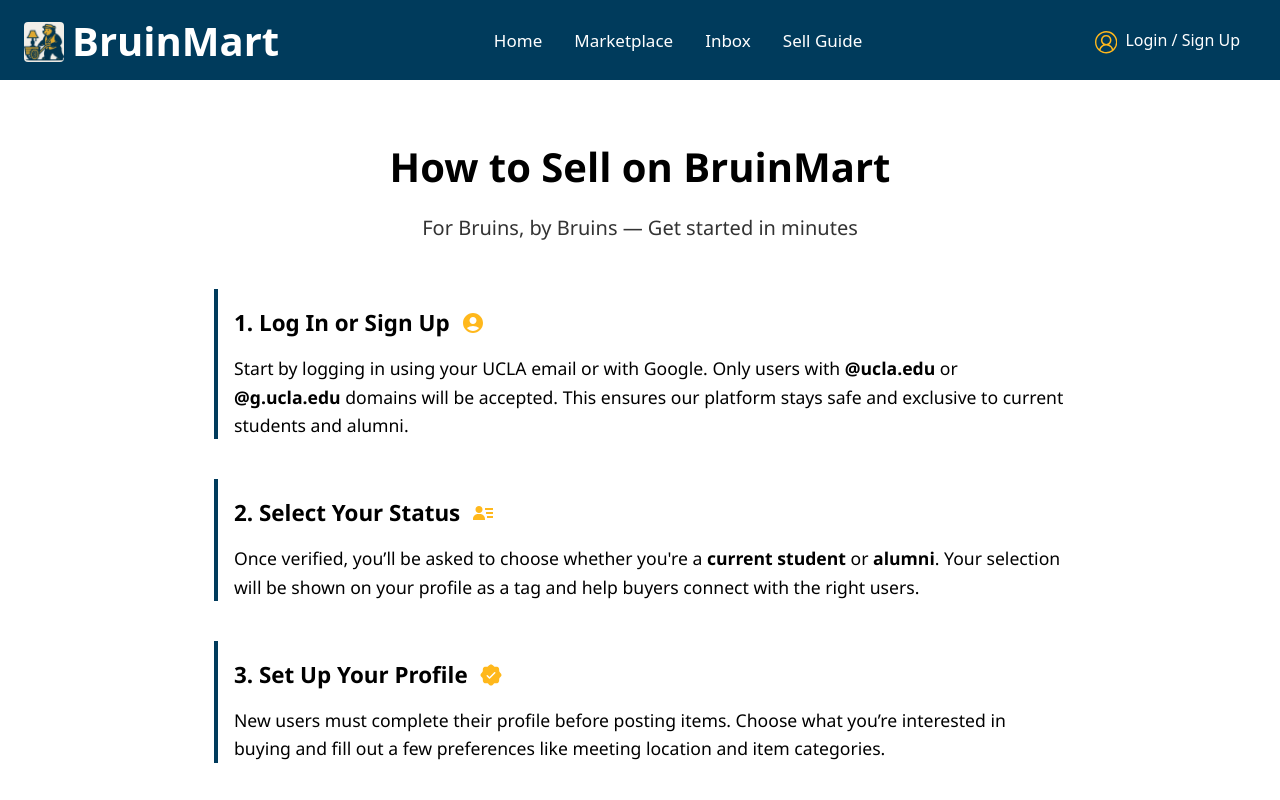
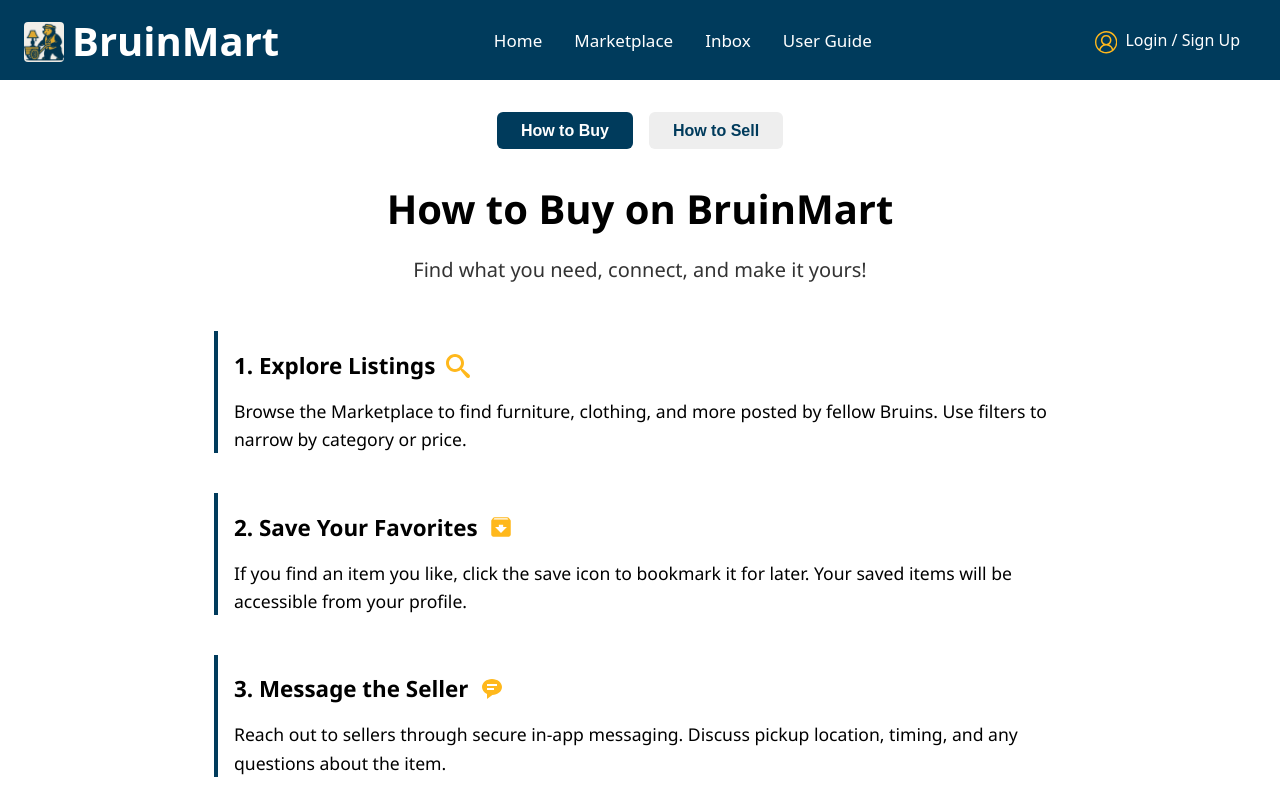
Before and after one commit to ythou00/BruinMart_Official, a React (Vite) app: page /sell-guide in a window 1280 px wide. Shown: the top 800 px of the page. Built offline with nearby package versions, Linux system fonts and the light colour scheme; a web font is replaced by a local one.

Commit message:
added a tab section layout for user guide

```diff
--- a/src/component/about.jsx
+++ b/src/component/about.jsx
@@ -54,7 +54,7 @@ export default function About() {
                 name="Yu-Ting Hou"
                 role="Frontend & Technical Lead / Project Coordinator"
                 imgSrc={memberImage1}
-                description="Built the website’s core layout and interactive UI components, including the Home and Sell Guide pages, navigation bar, and footer.
+                description="Built the website’s core layout and interactive UI components, including the Home and User Guide pages, navigation bar, and footer.
                 Focused on creating a cohesive and responsive user interface that ensured consistency across all pages.
                 Acted as the team’s technical lead, guiding implementation, fixing bugs, and supporting others throughout development."
             />
--- a/src/component/navBar.jsx
+++ b/src/component/navBar.jsx
@@ -20,7 +20,7 @@ export default function NavBar() {
                 <li><Link to="/home" className="nav-link">Home</Link></li>
                 <li className="active"><Link to="/marketplace" className="nav-link">Marketplace</Link></li>
                 <li><Link to="/inbox" className="nav-link">Inbox</Link></li>
-                <li><Link to="/sell-guide" className="nav-link">Sell Guide</Link></li>
+                <li><Link to="/sell-guide" className="nav-link">User Guide</Link></li>
             </ul>
         </div>
         <div className="right">
--- a/src/component/sellGuide.css
+++ b/src/component/sellGuide.css
@@ -67,3 +67,31 @@
   margin-top: 0.7rem; /* vertical adjustment */
   color: #ffb81c;
 }
+
+.tab-header {
+  display: flex;
+  justify-content: center;
+  margin-bottom: 2rem;
+  gap: 1rem;
+}
+
+.tab {
+  padding: 0.6rem 1.5rem;
+  border: none;
+  background-color: #eee;
+  color: #003b5c;
+  font-size: 1rem;
+  font-weight: bold;
+  border-radius: 6px;
+  cursor: pointer;
+  transition: background-color 0.2s;
+}
+
+.tab:hover {
+  background-color: #ccc;
+}
+
+.tab.active {
+  background-color: #003b5c;
+  color: white;
+}
--- a/src/component/sellGuide.jsx
+++ b/src/component/sellGuide.jsx
@@ -1,18 +1,28 @@
-import React from 'react';
+import React, { useState } from 'react';
 import './sellGuide.css';
 import Footer from './footer';
-import { MdAccountCircle, MdNotificationsActive, MdSell, MdLiveHelp } from "react-icons/md";
-import { BiSolidUserDetail } from "react-icons/bi";
+import { MdAccountCircle, MdNotificationsActive, MdSell, MdLiveHelp, MdRateReview } from "react-icons/md";
+import { BiSolidUserDetail, BiSolidMessageRoundedDetail } from "react-icons/bi";
 import { PiSealCheckFill } from "react-icons/pi";
-
+import { ImSearch } from "react-icons/im";
+import { IoMdArchive } from "react-icons/io";
+import { RiCalendarScheduleFill } from "react-icons/ri";
 
 export default function SellGuide() {
+  const [activeTab, setActiveTab] = useState('buy');
+
   return (
     <>
       <div className="sell-guide-container">
+        <div className="tab-header">
+          <button className={activeTab === 'buy' ? 'tab active' : 'tab'} onClick={() => setActiveTab('buy')}>How to Buy</button>
+          <button className={activeTab === 'sell' ? 'tab active' : 'tab'} onClick={() => setActiveTab('sell')}>How to Sell</button>
+        </div>
+
+        {activeTab === 'sell' && (
+          <>
             <h1 className="sell-guide-title">How to Sell on BruinMart</h1>
             <p className="sell-guide-subtitle">For Bruins, by Bruins — Get started in minutes</p>
-
             <div className="sell-guide-step">
               <div className="step-header">
                 <h2>1. Log In or Sign Up</h2>
@@ -76,8 +86,44 @@ export default function SellGuide() {
                 Reach out to us through our contact form or check the FAQ section (coming soon).
               </p>
             </div>
+          </>
+        )}
+
+        {activeTab === 'buy' && (
+          <>
+            <h1 className="sell-guide-title">How to Buy on BruinMart</h1>
+            <p className="sell-guide-subtitle">Find what you need, connect, and make it yours!</p>
+
+            <div className="sell-guide-step">
+              <div className="step-header">
+                <h2>1. Explore Listings</h2>
+                <ImSearch  className="help-icon"/>
+                </div>
+              <p>Browse the Marketplace to find furniture, clothing, and more posted by fellow Bruins. Use filters to narrow by category or price.</p>
             </div>
 
+            <div className="sell-guide-step">
+              <div className="step-header"><h2>2. Save Your Favorites</h2><IoMdArchive className="help-icon"/></div>
+              <p>If you find an item you like, click the save icon to bookmark it for later. Your saved items will be accessible from your profile.</p>
+            </div>
+
+            <div className="sell-guide-step">
+              <div className="step-header"><h2>3. Message the Seller</h2><BiSolidMessageRoundedDetail className="help-icon"/></div>
+              <p>Reach out to sellers through secure in-app messaging. Discuss pickup location, timing, and any questions about the item.</p>
+            </div>
+
+            <div className="sell-guide-step">
+              <div className="step-header"><h2>4. Coordinate a Meetup</h2><RiCalendarScheduleFill className="help-icon"/></div>
+              <p>Arrange a safe meetup location on campus or nearby. Suggested spots include Ackerman Union or public areas with good lighting.</p>
+            </div>
+
+            <div className="sell-guide-step">
+              <div className="step-header"><h2>5. Leave a Review</h2><MdRateReview className="help-icon"/></div>
+              <p>After the transaction, leave a review for the seller to help build trust in the community.</p>
+            </div>
+          </>
+        )}
+      </div>
       <Footer />
     </>
   );
```
Lines whose indentation alone changed are shown as unchanged.
